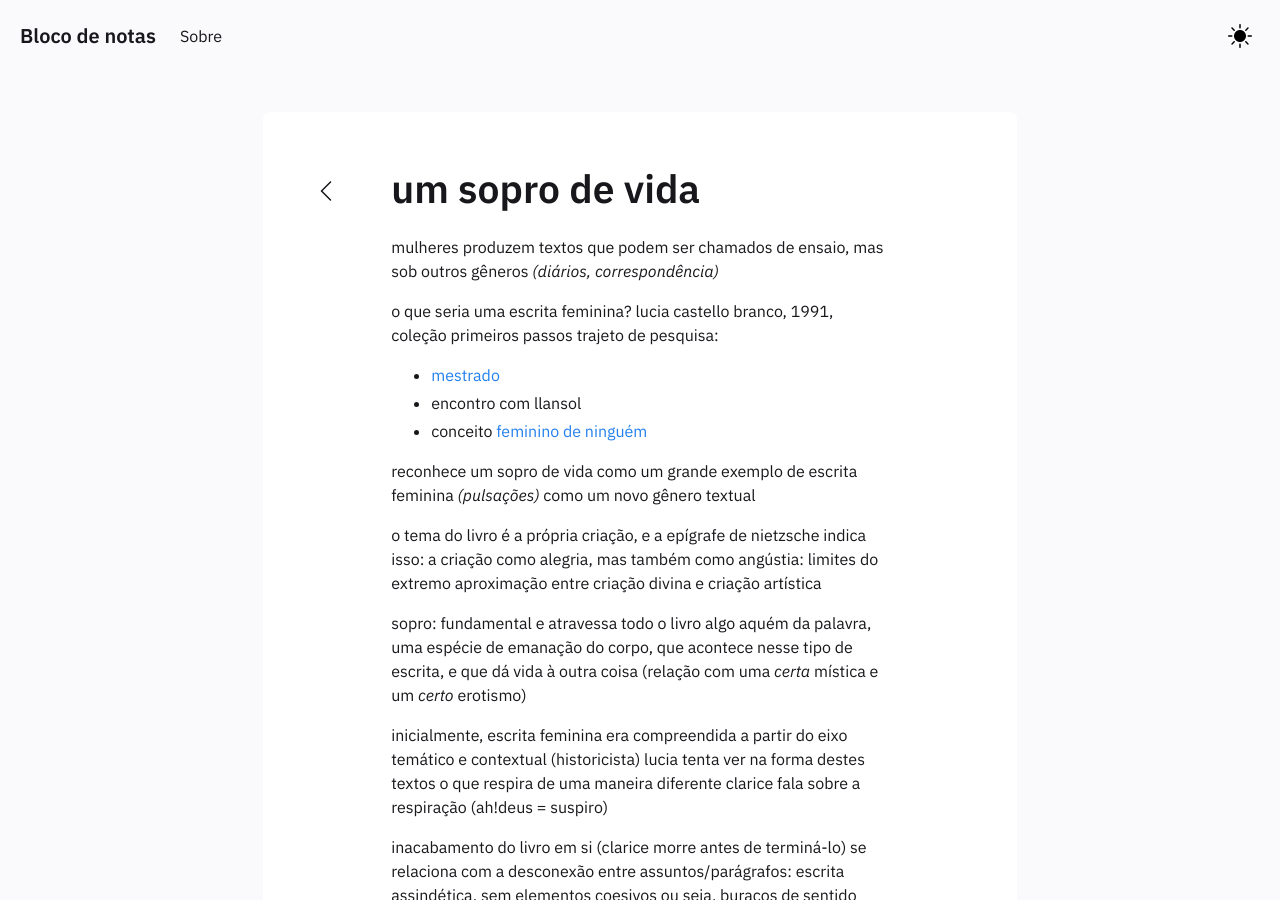
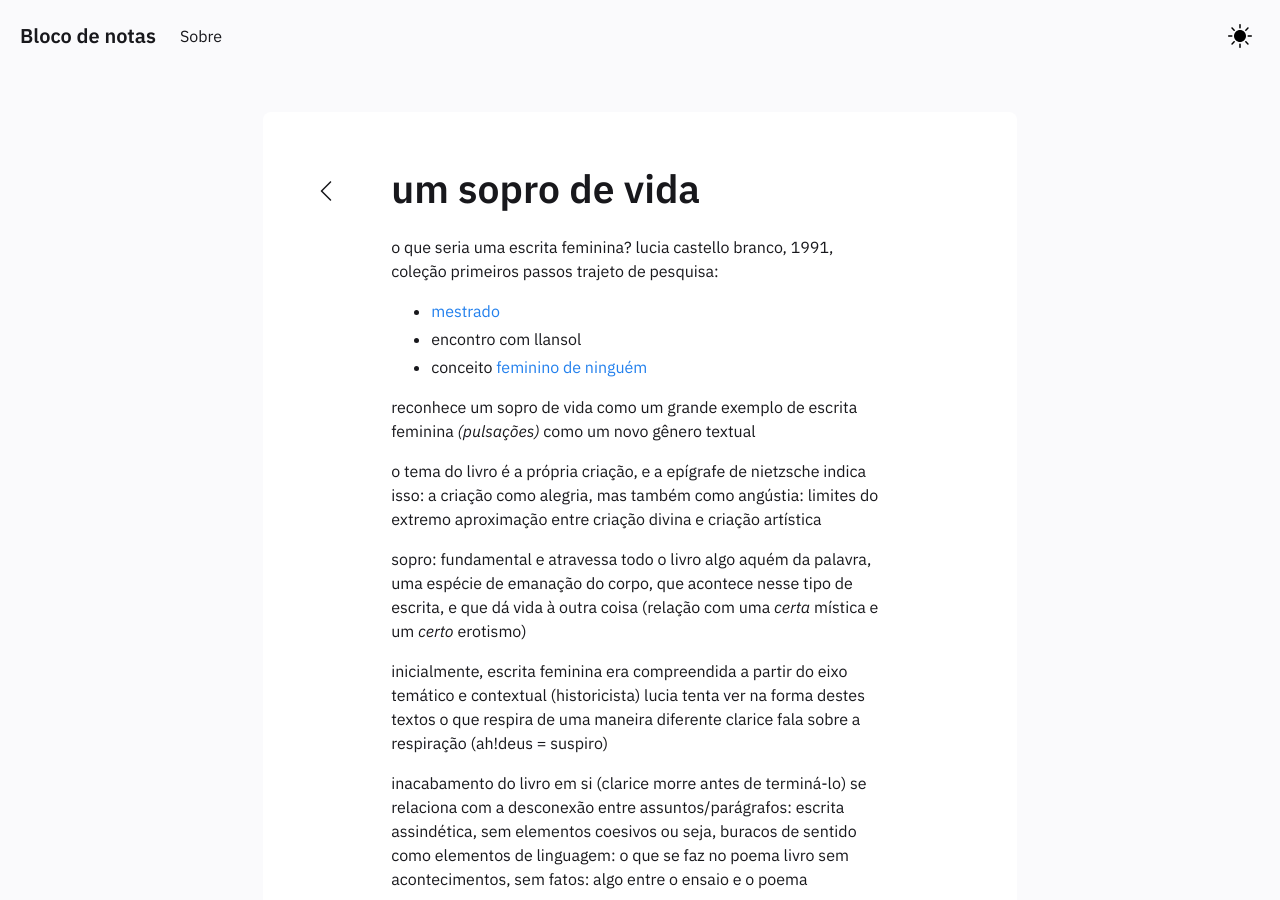
Before and after one commit to lvcosta/lvcosta.github.io, a Jekyll site: the page built from _notes/Public/um sopro de vida.md, in a window 1280 px wide and 900 px high. Built offline with Jekyll 4.4.1, drawn with Linux system fonts in a browser that asks for light colours.

Commit message:
Update um sopro de vida.md

```diff
--- a/_notes/Public/um sopro de vida.md
+++ b/_notes/Public/um sopro de vida.md
@@ -3,10 +3,6 @@ title: um sopro de vida
 notetype: feed
 date: 22-01-2022
 ---
-
-mulheres produzem textos que podem ser chamados de ensaio, mas sob outros gêneros
-*(diários, correspondência)*
-
 o que seria uma escrita feminina?
 lucia castello branco, 1991, coleção primeiros passos
 trajeto de pesquisa:
```
